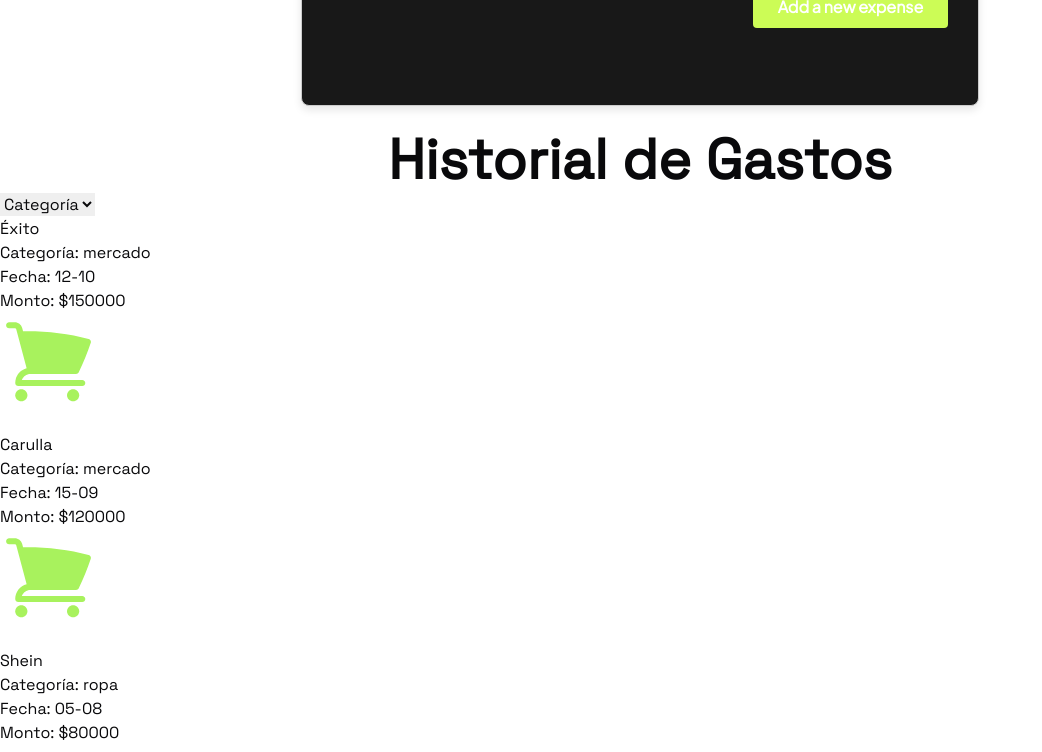
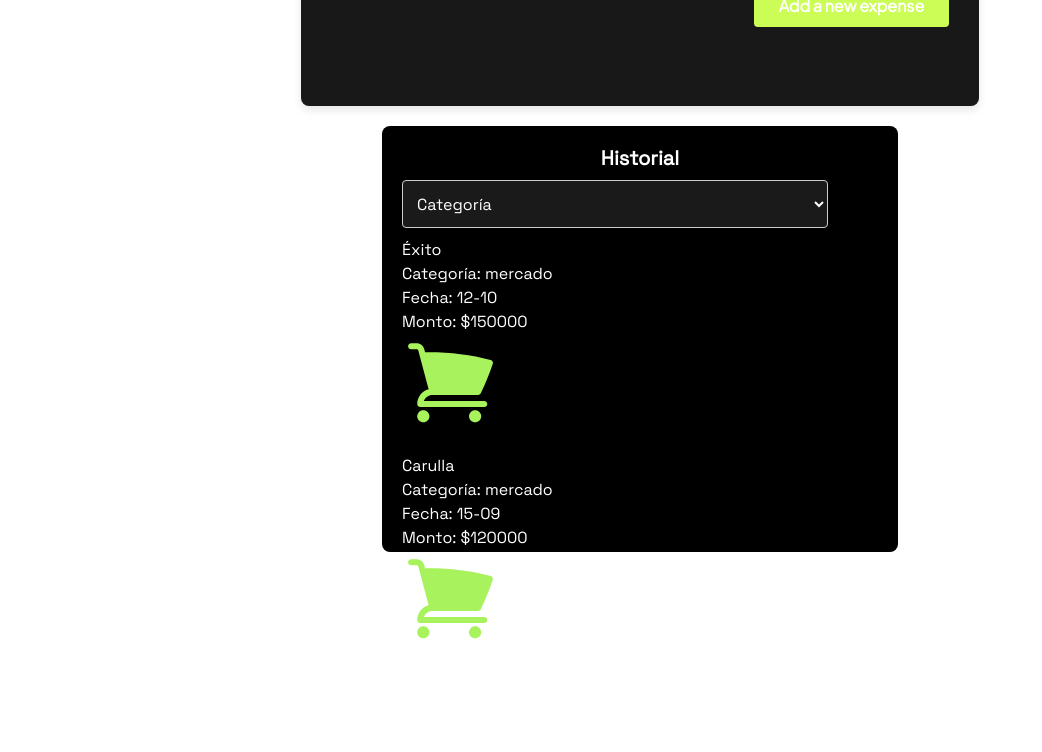
Before and after one commit to yabuJunn/CapyWeb, a React (Vite) app: page /#/expenses-and-increase in a window 1280 px wide. Shown: the part 1400-2152 px from the top of the page, without its empty margins (0-1042 px from the left). Built offline with nearby package versions, Linux system fonts and the light colour scheme; a web font is replaced by a local one.

Commit message:
Style: Change some properties in History component

```diff
--- a/src/components/dashboardPageComponents/expensesAndIncomeScreenComponents/ExpensePlanner/ExpensePlanner.css
+++ b/src/components/dashboardPageComponents/expensesAndIncomeScreenComponents/ExpensePlanner/ExpensePlanner.css
@@ -17,7 +17,6 @@
     height: 426px;
     margin: 20px auto;
     padding: 20px;
-    border: 1px solid #ccc;
     border-radius: 8px;
     box-shadow: 0 4px 8px rgba(0, 0, 0, 0.1);
     background-color: #181818;
--- a/src/components/dashboardPageComponents/expensesAndIncomeScreenComponents/History/History.css
+++ b/src/components/dashboardPageComponents/expensesAndIncomeScreenComponents/History/History.css
@@ -0,0 +1,34 @@
+.generalHistory{
+    background-color:black ;
+    width: 516px;
+    height: 426px;
+    margin-bottom: 20px;
+    color: #ffffff;
+    margin: 20px auto;
+    padding: 20px;
+    border-radius: 8px;
+}
+
+.generalHistory h1{
+    color: #ffffff;
+    font-size: 20px;
+    text-align: center;
+}
+
+.generalHistory input[type='number'],
+.generalHistory select {
+    width: 426px;
+    height: 48px;
+    padding: 10px;
+    margin: 10px 0;
+    border: 1px solid #ccc;
+    border-radius: 4px;
+    background-color: rgba(255, 255, 255, 0.1);
+    backdrop-filter: blur(10px);
+    color: #fff;
+}
+
+.generalHistory input::placeholder,
+.generalHistory select option {
+    color: #aaa;
+}
--- a/src/components/dashboardPageComponents/expensesAndIncomeScreenComponents/History/History.tsx
+++ b/src/components/dashboardPageComponents/expensesAndIncomeScreenComponents/History/History.tsx
@@ -1,5 +1,6 @@
 import { useState } from 'react';
 import { gastos, Categoria } from './data';
+import "./History.css"
 
 export const History = () => {
   const [categoriaSeleccionada, setCategoriaSeleccionada] = useState<Categoria | "">(""); // Estado para categoría seleccionada
@@ -15,8 +16,8 @@ export const History = () => {
     : gastos;
 
   return (
-    <div className="history">
-      <h1>Historial de Gastos</h1>
+    <div className="generalHistory">
+      <h1>Historial</h1>
 
       <select name="categories" onChange={handleChange} value={categoriaSeleccionada} required>
         <option value="" disabled>Categoría</option>
@@ -25,7 +26,8 @@ export const History = () => {
         <option value="ropa">Ropa</option>
       </select>
 
-      <ul>
+
+      <div>
         {gastosFiltrados.map((gasto, index) => (
           <li key={index} style={{ marginBottom: '20px', listStyleType: 'none' }}>
             <h2>{gasto.lugar}</h2>
@@ -36,7 +38,7 @@ export const History = () => {
             {gasto.img && <img src={gasto.img} alt={`Imagen de ${gasto.lugar}`} width={100} />}
           </li>
         ))}
-      </ul>
+      </div>
     </div>
   );
 };
```
